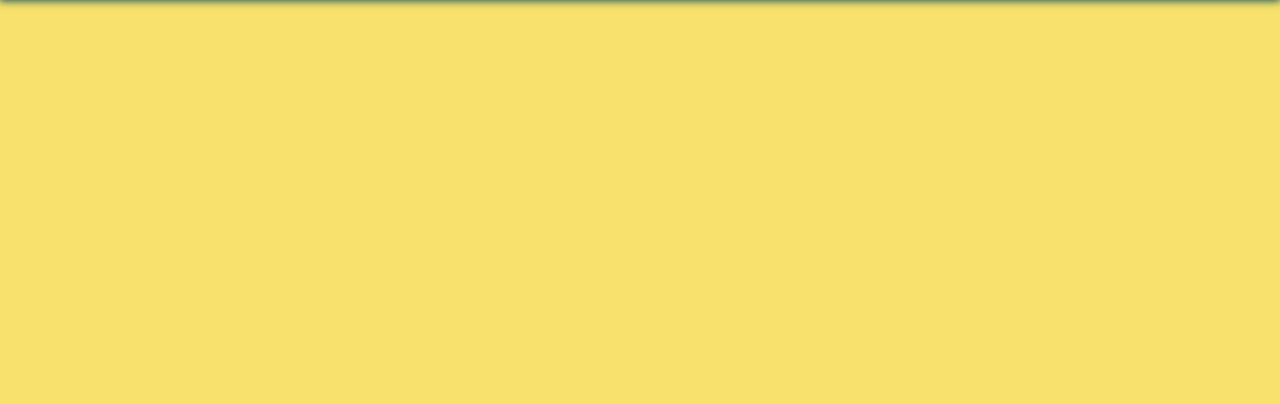
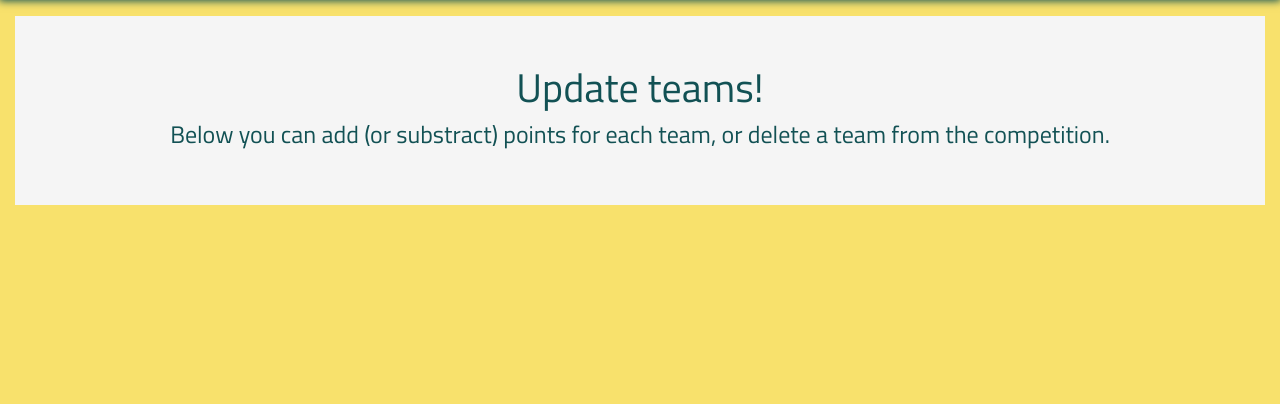
Before and after one commit to Code-Institute-Submissions/PubScore, a Flask app: page /updateteams in a window 1280 px wide. Shown: the part 80-484 px from the top of the page. Run offline with Flask 2, Linux system fonts and the light colour scheme; data that the repository does not hold is empty; some libraries are stand-ins or nearby versions.

Commit message:
Add title for update teams page

```diff
--- a/app.py
+++ b/app.py
@@ -51,14 +51,14 @@ def index():
 
 # Login for admin
 @app.route("/login")
-# @oidc.require_login
+@oidc.require_login
 def login():
     return redirect(url_for(".dashboard"))
 
 
 # Dashboard after login for some explanation
 @app.route("/dashboard")
-# @oidc.require_login
+@oidc.require_login
 def dashboard():
     return render_template("dashboard.html")
 
@@ -78,7 +78,7 @@ def overview():
 # From here the admin can delete teams from the competition
 # Sorted by teamname for easy updating
 @app.route("/updateteams")
-# @oidc.require_login
+@oidc.require_login
 def updateteams():
     sorted_teamname = mongo.db.competitors.find().sort('team_name', 1)
     return render_template("updateteams.html",
@@ -114,7 +114,7 @@ def deleteteam(comp_id):
 
 # Add a team by using a form
 @app.route("/addteam")
-# @oidc.require_login
+@oidc.require_login
 def addteam():
     return render_template("addteam.html")
 
@@ -141,7 +141,7 @@ def insertteam():
 
 # Contact page in case of any problems
 @app.route("/contact")
-# @oidc.require_login
+@oidc.require_login
 def contact():
     return render_template("contact.html")
 
--- a/templates/updateteams.html
+++ b/templates/updateteams.html
@@ -1,5 +1,13 @@
 {% extends 'base.html' %}
 {% block content %}
+    <div class="row page">
+        <div class="col-12 content">
+            <div class="title-text">
+                <h1>Update teams!</h1>
+                <h4>Below you can add (or substract) points for each team, or delete a team from the competition.</h4>
+            </div>
+        </div>
+    </div>
     <div class="row">
         {% for competitor in competitors %}
             <div class="col-12 col-md-6 col-lg-4">
```
